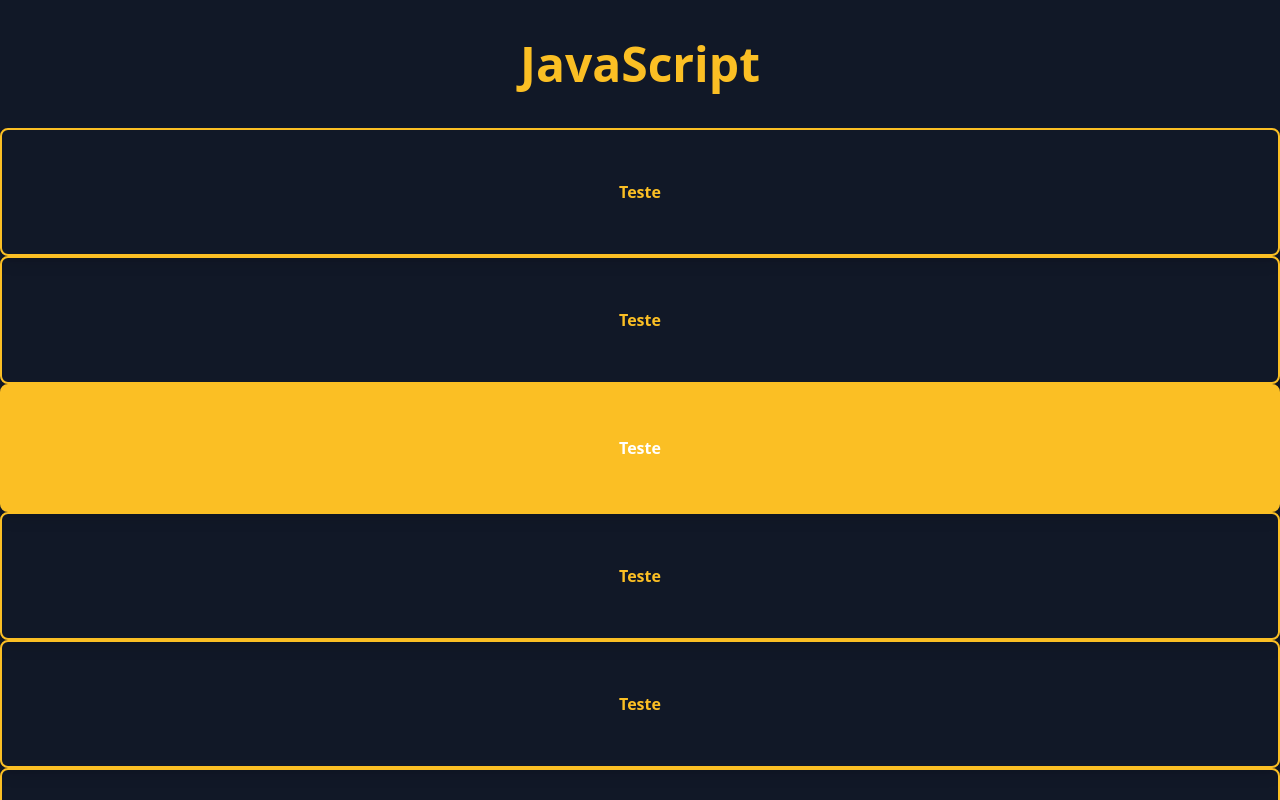
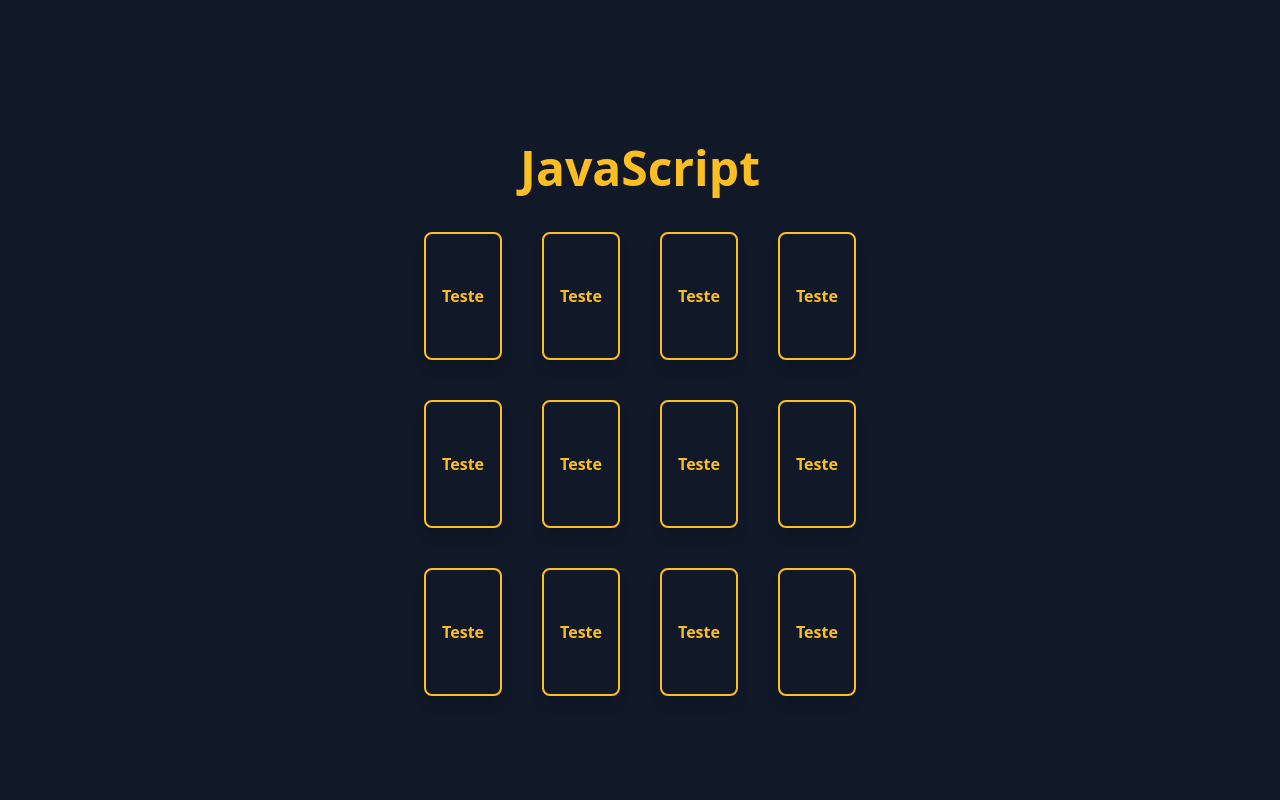
Before and after one commit to Alan-oliveir/smart_doc_IA, a React (Vite) app: page / in a window 1280 px wide. Shown: the top 800 px of the page. Built offline with nearby package versions, Linux system fonts and the light colour scheme.

Commit message:
change index.httml, App.jsx and Card.jsx

```diff
--- a/index.html
+++ b/index.html
@@ -6,8 +6,8 @@
     <meta name="viewport" content="width=device-width, initial-scale=1.0" />
     <title>Smart Doc</title>
   </head>
-  <body class="bg-gray-900">
-    <div id="root"></div>
+  <body class="bg-gray-900 h-screen w-screen">
+    <div id="root" class="h-full"></div>
     <script type="module" src="/src/main.jsx"></script>
   </body>
 </html>
--- a/src/App.jsx
+++ b/src/App.jsx
@@ -4,14 +4,16 @@
 function App() {
   console.log(themes)
   return (
-    <>
+    <section className="grid place-content-center w-full h-full">
       <h1 className="text-amber-400 text-5xl font-bold grid grid-cols-1 py-10 text-center">
         {language}
       </h1>
+      <div className="grid grid-cols-4 gap-10">
         {themes.map((theme, idx) => (
           <Card key={idx}/>
         ))}
-    </>
+      </div>
+    </section>
   );
 }
 
```
Also changed, not shown: src/components/Card.jsx (line endings or trailing spaces). Lines whose indentation alone changed are shown as unchanged.
